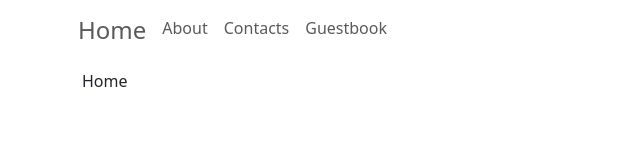
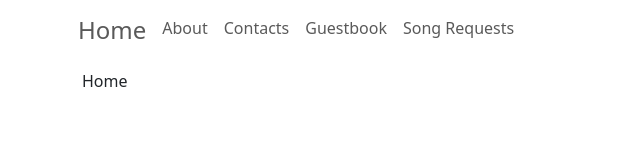
Before and after one commit to chocolategainz/event-planner-webapp, a React (Create React App) app: page / in a window 1280 px wide. Shown: the top 160 px of the page, without its empty margins (0-640 px from the left). Built offline with nearby package versions, Linux system fonts and the light colour scheme.

Commit message:
new page

```diff
--- a/src/components/pages/Navbar.js
+++ b/src/components/pages/Navbar.js
@@ -13,7 +13,7 @@ const Navbar = () => {
      <li className="nav-item"><Link className="nav-link" to='/About'>About</Link></li>
      <li className="nav-item"><Link className="nav-link" to='/Contacts'>Contacts</Link></li>
      <li className="nav-item"><Link className="nav-link" to='/Form'>Guestbook</Link></li>
-
+     <li className="nav-item"><Link className="nav-link" to='/Playlist'>Song Requests</Link></li>
      </ul>
      </nav>
      </div>
```
Also changed, not shown: src/components/pages/Playlist.js (added, +14 -0 lines), src/components/pages/Song-requests.js (added, +8 -0 lines).
